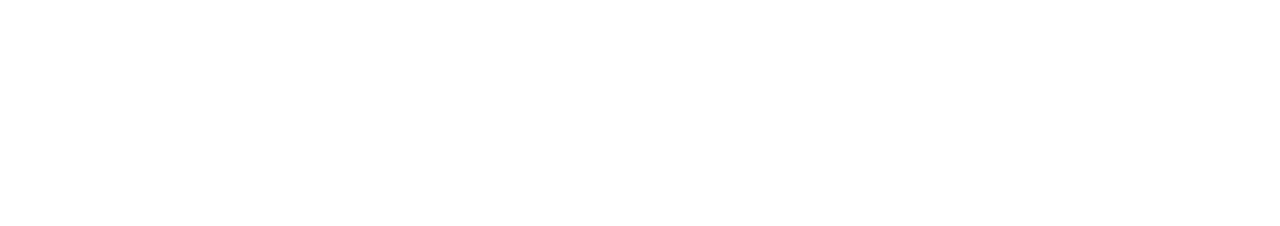
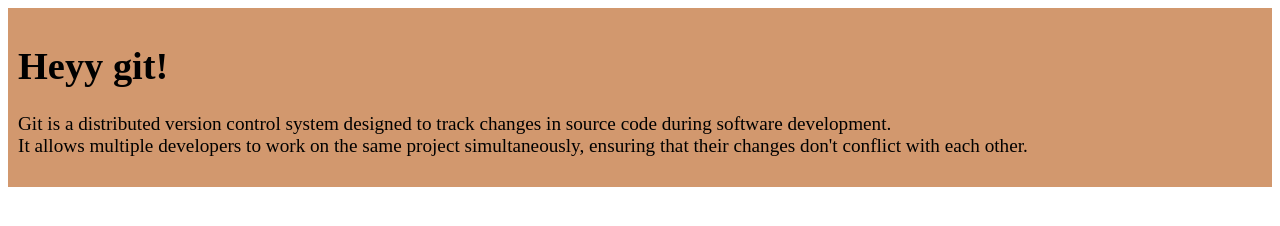
Before and after one commit to Easha53/three-repo, a plain HTML site: page index.html in a window 1280 px wide. Drawn offline with Linux system fonts and the light colour scheme.

Commit message:
first commit

```diff
--- a/index.html
+++ b/index.html
@@ -4,8 +4,16 @@
   <meta charset="UTF-8">
   <meta name="viewport" content="width=device-width, initial-scale=1.0">
   <title>This is the third number</title>
+  <link rel="stylesheet" href="styles/blog.css">
 </head>
 <body>
 
+  <div class="git">
+    <h1>Heyy git!</h1>
+    <p>
+      Git is a distributed version control system designed to track changes in source code during software development.<br> It allows multiple developers to work on the same project simultaneously, ensuring that their changes don't conflict with each other.
+    </p>
+  </div>
+
 </body>
 </html>
--- /dev/null
+++ b/styles/blog.css
@@ -0,0 +1,5 @@
+.git{
+  background-color: rgb(210, 152, 110);
+  padding: 10px;
+  font-size: larger;
+}
```
